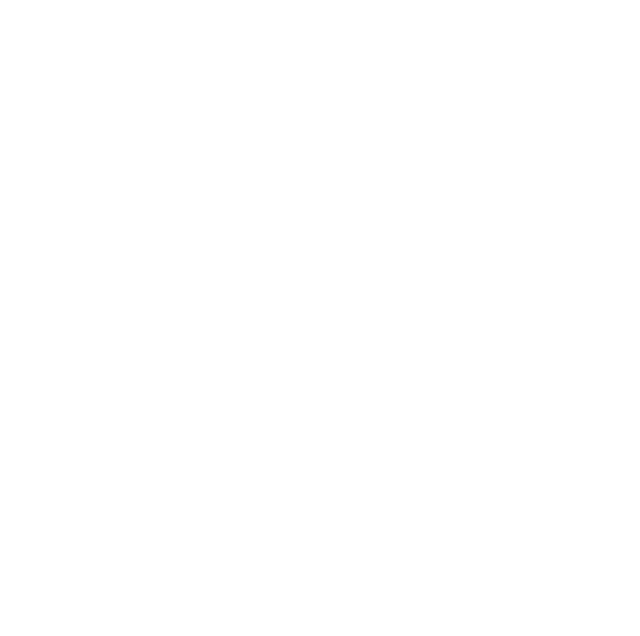
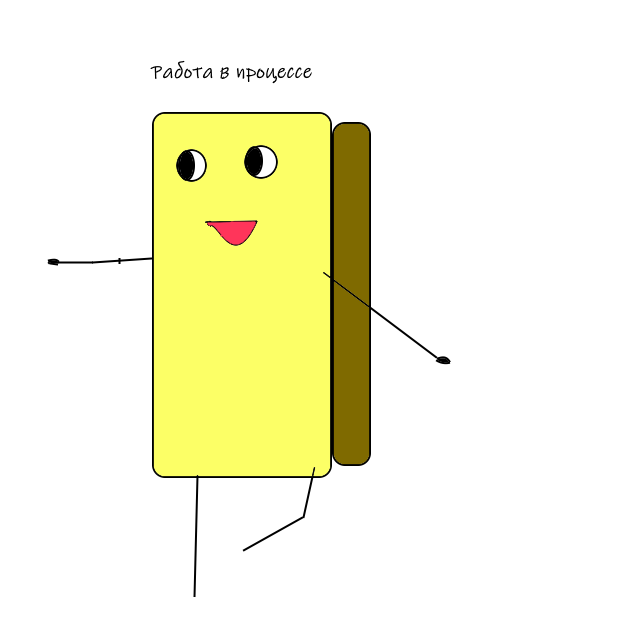
Before and after one commit to CookiesGames123/cookies_games, a plain HTML site: page workebooke.html in a window 1280 px wide. Shown: the whole page, without its empty margins (0-640 px from the left). Drawn offline with Linux system fonts and the light colour scheme.

Commit message:
Update workebooke.html

```diff
--- a/workebooke.html
+++ b/workebooke.html
@@ -7,6 +7,6 @@
     <link rel="stylesheet" href="style.css">
 </head>
 <body>
-   <img src="/Cookies games sait/img/РАБОТА В ПРОЦЕССЕ ПАПКА КОТОРАЯ БЕЖИТ ОТ НЕУДАЧНИКОВ НОМЕР ЧЕТЫРИ.png" alt="">
+   <img src="img/РАБОТА В ПРОЦЕССЕ ПАПКА КОТОРАЯ БЕЖИТ ОТ НЕУДАЧНИКОВ НОМЕР ЧЕТЫРИ.png" alt="">
 </body>
 </html>
```
